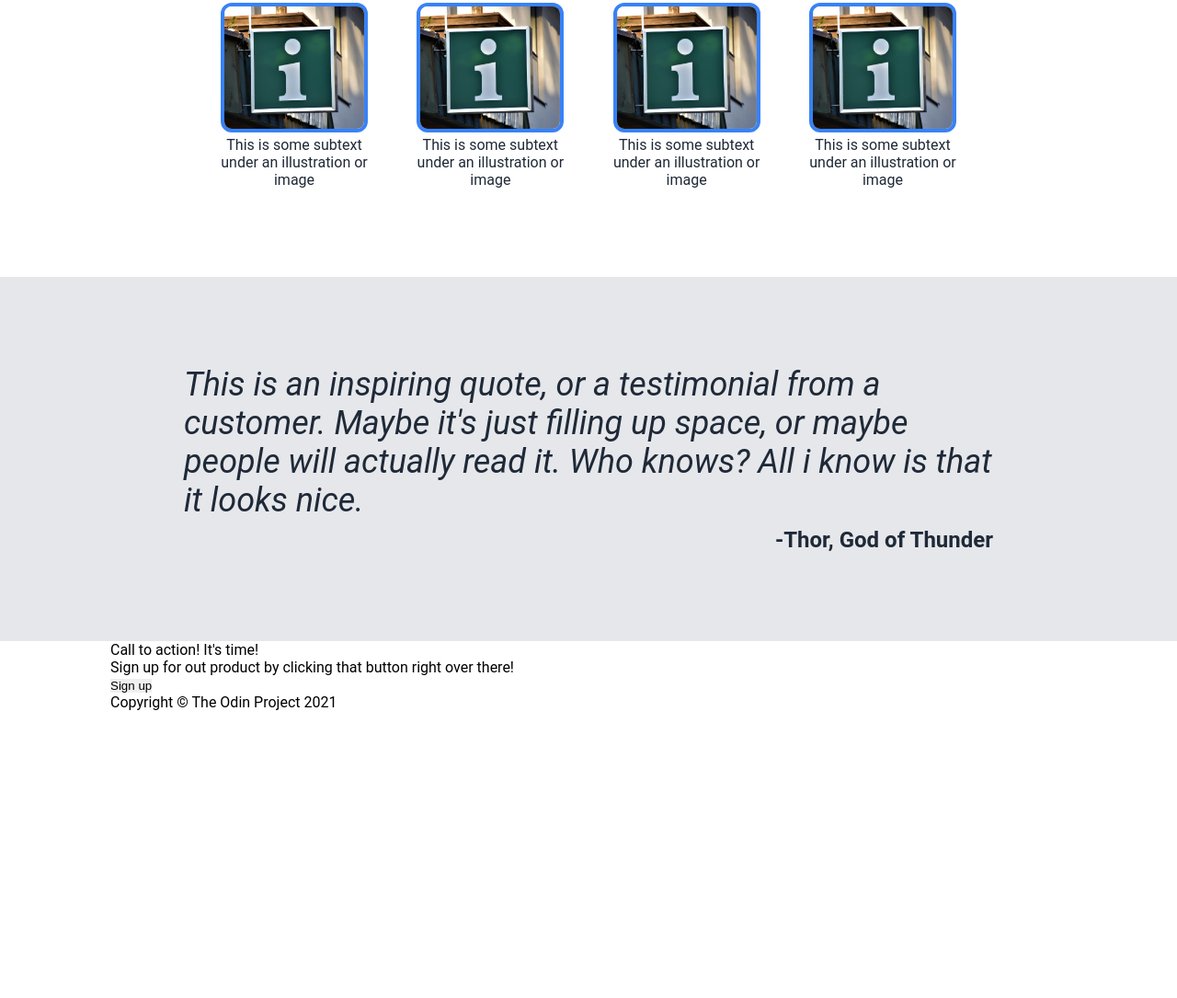
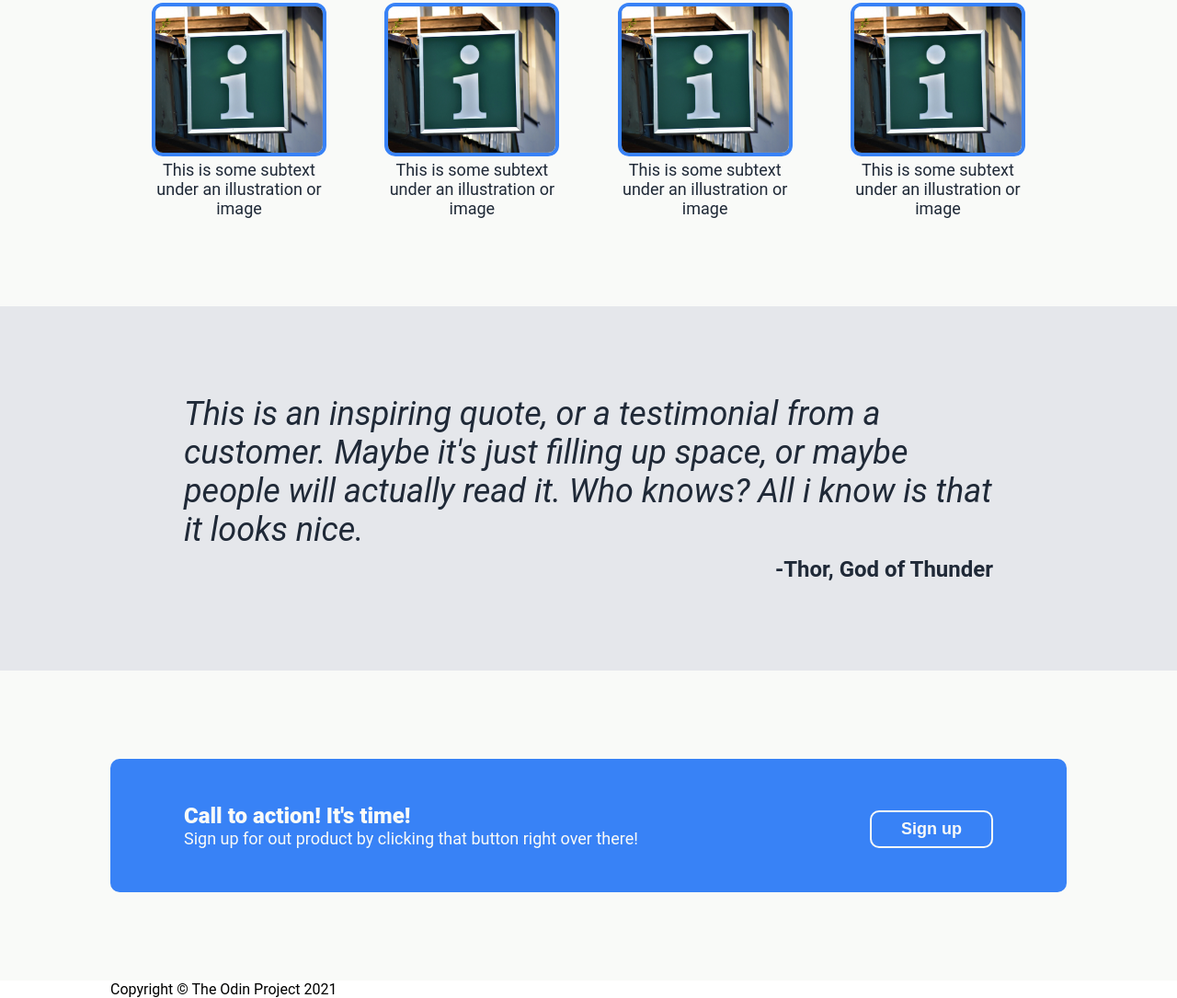
Before and after one commit to moktavizen/odin-landing-page, a plain HTML site: page index.html in a window 1280 px wide. Shown: the part 849-1934 px from the top of the page at 92% size. Before the commit the page ends 1622 px from the top, so only its background shows below. Drawn offline with Linux system fonts and the light colour scheme.

Commit message:
feat: add sign-up section

```diff
--- a/css/style.css
+++ b/css/style.css
@@ -93,7 +93,7 @@ body {
 }
 
 .information {
-  background-color: white;
+  background-color: #f9faf8;
   color: #1f2937;
   text-align: center;
 }
@@ -111,18 +111,24 @@ body {
 .informations-container {
   display: flex;
   justify-content: space-between;
-  max-width: 800px;
+  flex-wrap: wrap;
+  gap: 32px;
+  max-width: 950px;
   margin: 0 auto;
 }
 
 .information-wrapper {
-  max-width: 160px;
+  max-width: 190px;
 }
 
 .information-image {
   border-radius: 12px;
   border: #3882f6 4px solid;
-  max-width: 160px;
+  max-width: 190px;
+}
+
+.information-text {
+  font-size: 18px;
 }
 
 .quote {
@@ -153,3 +159,49 @@ body {
   font-size: 24px;
   color: #1f2937;
 }
+
+.sign-up {
+  background-color: #f9faf8;
+}
+
+.sign-up .section-container {
+  display: flex;
+  padding: 96px 32px;
+}
+
+.sign-up-card {
+  background-color: #3882f6;
+  color: #f9faf8;
+  flex: 1;
+  padding: 48px;
+  border-radius: 10px;
+}
+
+.sign-up-container {
+  display: flex;
+  align-items: flex-end;
+  justify-content: space-between;
+  gap: 32px;
+  max-width: 880px;
+  margin: 0 auto;
+}
+
+.sign-up-header {
+  font-size: 24px;
+  font-weight: 900;
+}
+
+.sign-up-text {
+  font-size: 18px;
+}
+
+.sign-up-button {
+  background-color: #3882f6;
+  color: #f9faf8;
+  font-weight: 700;
+  font-size: 18px;
+  padding: 8px 32px;
+  border: #f9faf8 solid 2px;
+  border-radius: 10px;
+  flex: none;
+}
--- a/index.html
+++ b/index.html
@@ -48,36 +48,44 @@
               class="information-image"
               src="./images/waldemar-RGumRVmV0MY-unsplash.webp"
               alt="placeholder for an information image"
-              width="160"
+              width="190"
             />
-            <div>This is some subtext under an illustration or image</div>
+            <div class="information-text">
+              This is some subtext under an illustration or image
+            </div>
           </div>
           <div class="information-wrapper">
             <img
               class="information-image"
               src="./images/waldemar-RGumRVmV0MY-unsplash.webp"
               alt="placeholder for an information image"
-              width="160"
+              width="190"
             />
-            <div>This is some subtext under an illustration or image</div>
+            <div class="information-text">
+              This is some subtext under an illustration or image
+            </div>
           </div>
           <div class="information-wrapper">
             <img
               class="information-image"
               src="./images/waldemar-RGumRVmV0MY-unsplash.webp"
               alt="placeholder for an information image"
-              width="160"
+              width="190"
             />
-            <div>This is some subtext under an illustration or image</div>
+            <div class="information-text">
+              This is some subtext under an illustration or image
+            </div>
           </div>
           <div class="information-wrapper">
             <img
               class="information-image"
               src="./images/waldemar-RGumRVmV0MY-unsplash.webp"
               alt="placeholder for an information image"
-              width="160"
+              width="190"
             />
-            <div>This is some subtext under an illustration or image</div>
+            <div class="information-text">
+              This is some subtext under an illustration or image
+            </div>
           </div>
         </div>
       </div>
@@ -98,14 +106,18 @@
 
     <div class="sign-up">
       <div class="section-container">
-        <div class="sign-up-card"></div>
-        <div class="sign-up-description">
-          <div class="sign-up-header">Call to action! It's time!</div>
-          <div class="sign-up-text">
-            Sign up for out product by clicking that button right over there!
+        <div class="sign-up-card">
+          <div class="sign-up-container">
+            <div class="sign-up-description">
+              <div class="sign-up-header">Call to action! It's time!</div>
+              <div class="sign-up-text">
+                Sign up for out product by clicking that button right over
+                there!
+              </div>
+            </div>
+            <button class="sign-up-button">Sign up</button>
           </div>
         </div>
-        <button>Sign up</button>
       </div>
     </div>
 
```
